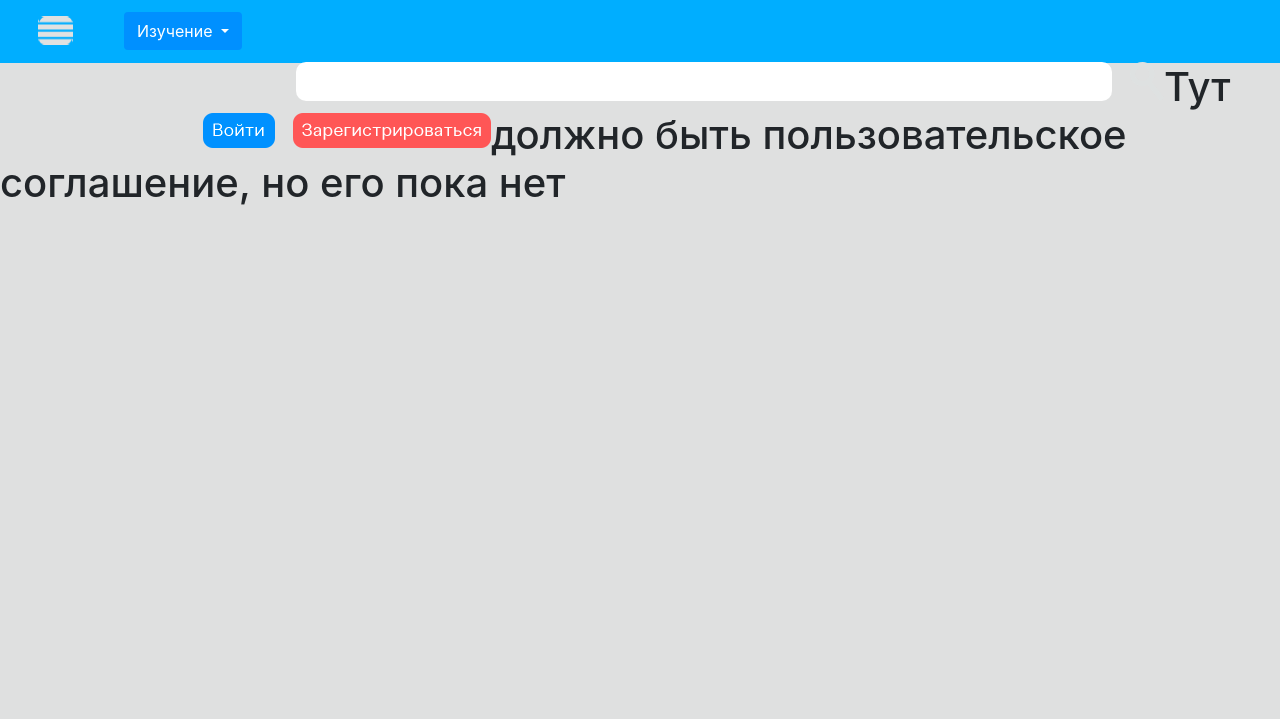
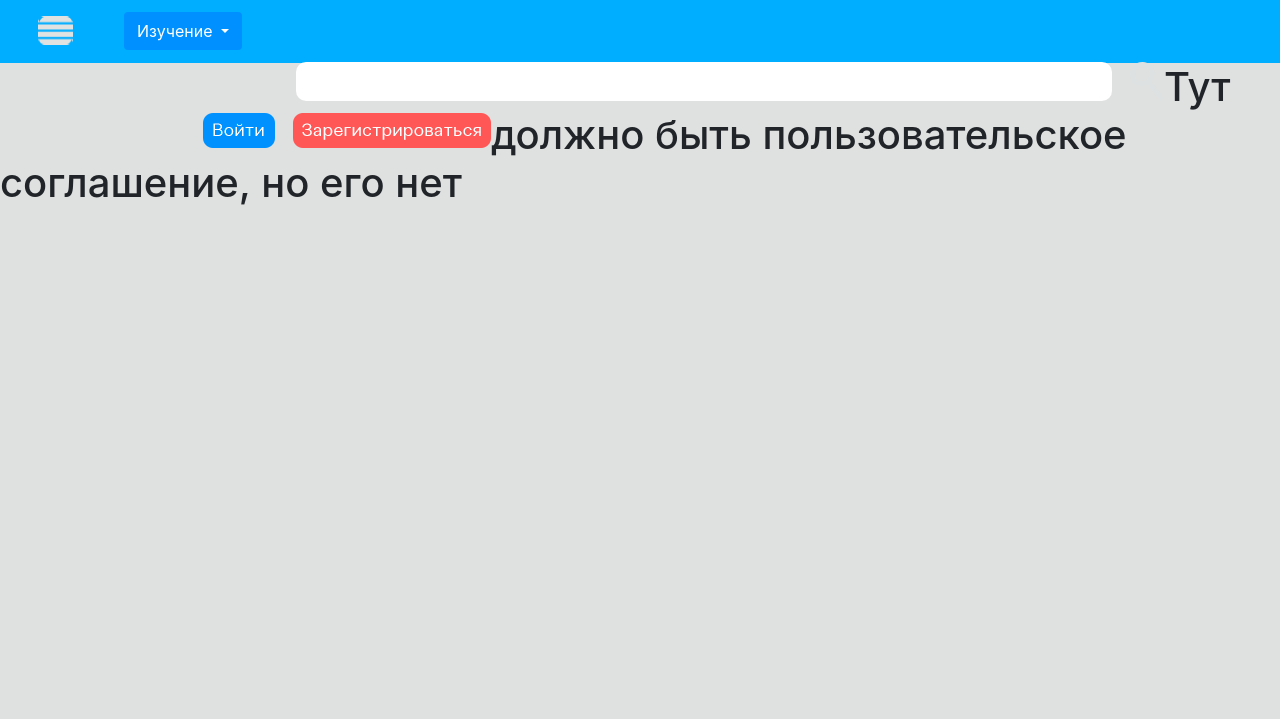
Before and after one commit to Neytrinoo/ordis, a Flask app: page /user-argeement in a window 1280 px wide. Shown: the top 719 px of the page. Run offline with Flask 2, Linux system fonts and the light colour scheme; some libraries are stand-ins or nearby versions.

```diff
--- a/app/templates/user_agreement.html
+++ b/app/templates/user_agreement.html
@@ -4,5 +4,5 @@
 {% endblock %}
 
 {% block content %}
-<h1>Тут должно быть пользовательское соглашение, но его пока нет</h1>
+<h1>Тут должно быть пользовательское соглашение, но его нет</h1>
 {% endblock %}
```
Also changed, not shown: app.db, 1 other file.
